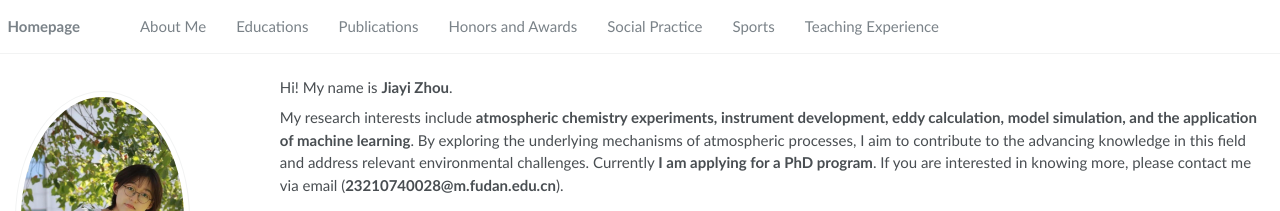
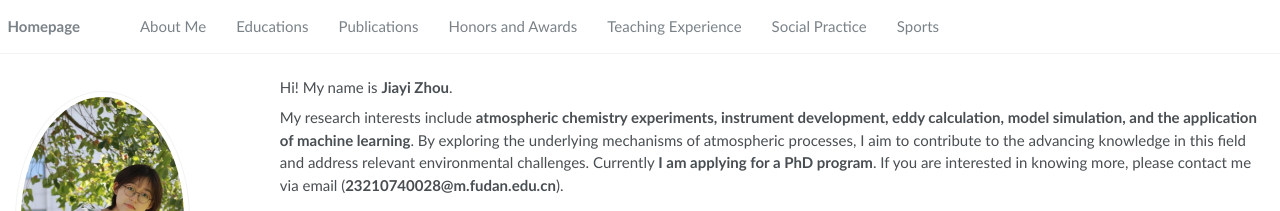
Before and after one commit to jiayizhou1022/jiayizhou1022.github.io, a Jekyll site: the page built from _pages/about.md, in a window 1280 px wide. Shown: the top 211 px of the page. Built offline with Jekyll 4.4.1, drawn with Linux system fonts in a browser that asks for light colours; part of the change alters nothing that is shown.

```diff
--- a/_data/navigation.yml
+++ b/_data/navigation.yml
@@ -12,11 +12,11 @@ main:
   - title: "Honors and Awards"
     url: "/#-honors-and-awards"
 
+  - title: "Teaching Experience"
+    url: "/#-teaching-experience"
+
   - title: "Social Practice"
     url: "/#-social-practice"
 
   - title: "Sports"
     url: "/#-sports"
-
-  - title: "Teaching Experience"
-    url: "/#-teaching-experience"
```
